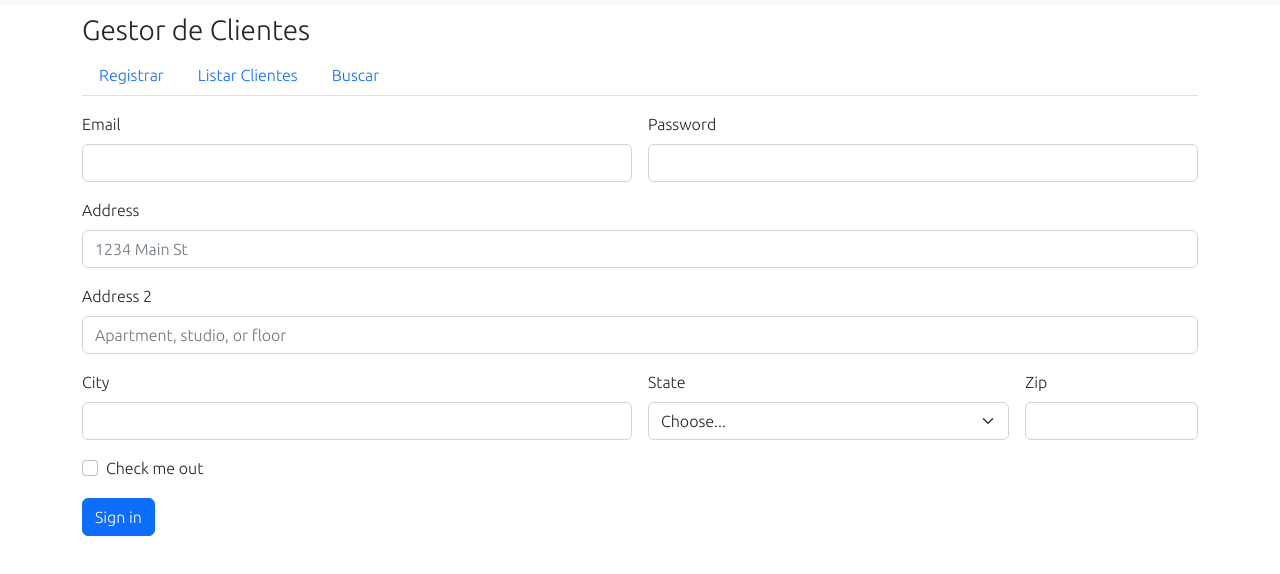
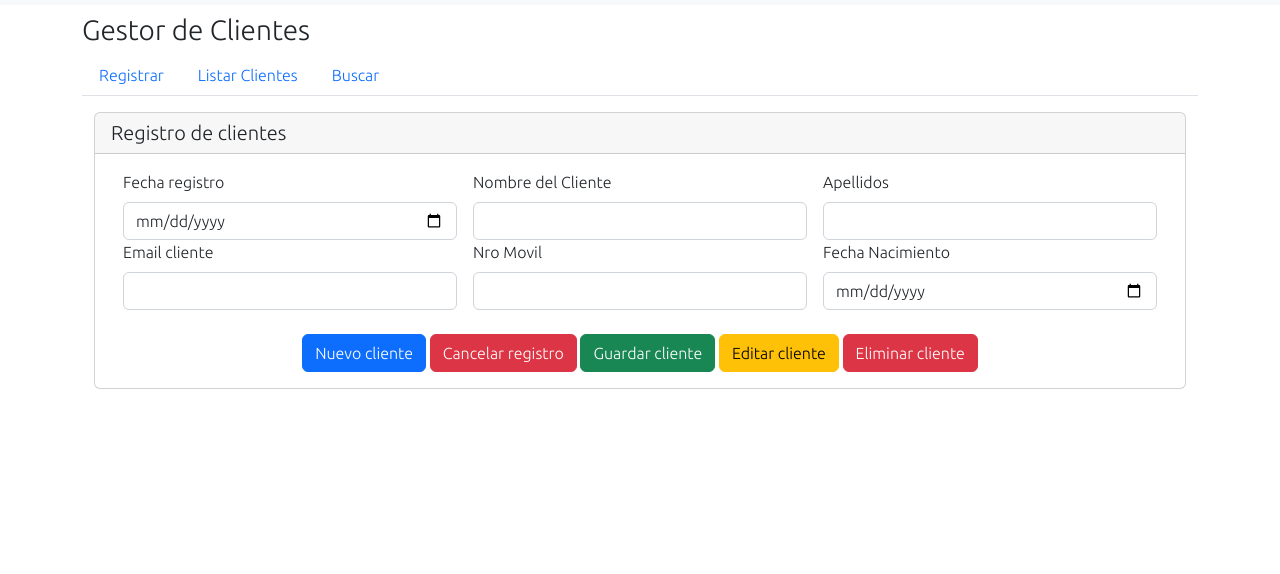
Before and after one commit to SantiagoColmenares/Prueba-Contra-Reloj-Practica, a plain HTML site: page clientes.html in a window 1280 px wide. Shown: the part 88-662 px from the top of the page. Drawn offline with Linux system fonts and the light colour scheme.

Commit message:
Funcionalidad de botones, agrego formulario

```diff
--- a/clientes.html
+++ b/clientes.html
@@ -50,64 +50,66 @@
       </ul>
     </div>
     <div class="container mt-3">
-      <div id="reg" style="display: none;">
-        <h1>Registro Clientes</h1>
-      </div>
-      <div id="listar" style="display: none;">
-        <h1>Listado Clientes</h1>
-      </div>
-      <div id="buscar" style="display: none;">
-        <h1>Buscador Clientes</h1>
-      </div>
-    </div>
-
-    <!-- Inicio formularios -->
-
-    <div class="container mt-3">
-      <form class="row g-3">
-        <div class="col-md-6">
-          <label for="inputEmail4" class="form-label">Email</label>
-          <input type="email" class="form-control" id="inputEmail4">
-        </div>
-        <div class="col-md-6">
-          <label for="inputPassword4" class="form-label">Password</label>
-          <input type="password" class="form-control" id="inputPassword4">
-        </div>
-        <div class="col-12">
-          <label for="inputAddress" class="form-label">Address</label>
-          <input type="text" class="form-control" id="inputAddress" placeholder="1234 Main St">
-        </div>
-        <div class="col-12">
-          <label for="inputAddress2" class="form-label">Address 2</label>
-          <input type="text" class="form-control" id="inputAddress2" placeholder="Apartment, studio, or floor">
-        </div>
-        <div class="col-md-6">
-          <label for="inputCity" class="form-label">City</label>
-          <input type="text" class="form-control" id="inputCity">
-        </div>
-        <div class="col-md-4">
-          <label for="inputState" class="form-label">State</label>
-          <select id="inputState" class="form-select">
-            <option selected>Choose...</option>
-            <option>...</option>
-          </select>
-        </div>
-        <div class="col-md-2">
-          <label for="inputZip" class="form-label">Zip</label>
-          <input type="text" class="form-control" id="inputZip">
-        </div>
-        <div class="col-12">
-          <div class="form-check">
-            <input class="form-check-input" type="checkbox" id="gridCheck">
-            <label class="form-check-label" for="gridCheck">
-              Check me out
-            </label>
+      <div id="reg" style="display: display;">
+        <div class="container">
+          <div id="reg" style="display: display;">
+            <div class="card">
+              <h5 class="card-header">Registro de clientes</h5>
+              <div class="card-body">
+                <div class="container">
+                  <div class="row g-3">
+                    <div class="col-12">
+                      <form id="frmData">
+                        <div class="row g-3">
+                          <div class="col-4">
+                            <label for="createdAt" class="form-label">Fecha registro</label>
+                            <input type="date" class="form-control" id="createdAt" name="createdAt">
+                          </div>
+                          <div class="col-4">
+                            <label for="nombres" class="form-label">Nombre del Cliente</label>
+                            <input type="text" class="form-control" id="nombres" name="nombres">
+                          </div>
+                          <div class="col-4">
+                            <label for="apellidos" class="form-label">Apellidos</label>
+                            <input type="text" class="form-control" id="apellidos" name="apellidos">
+                          </div>
+                        </div>
+                        <div class="row g-3">
+                          <div class="col-4">
+                            <label for="email" class="form-label">Email cliente</label>
+                            <input type="email" class="form-control" id="email" name="email">
+                          </div>
+                          <div class="col-4">
+                            <label for="nroMovil" class="form-label">Nro Movil</label>
+                            <input type="text" class="form-control" id="nroMovil" name="nroMovil">
+                          </div>
+                          <div class="col-4">
+                            <label for="fechaNacimiento" class="form-label">Fecha Nacimiento</label>
+                            <input type="date" class="form-control" id="fechaNacimiento" name="fechaNacimiento">
+                          </div>
+                        </div>
+                      </form>
+                    </div>
+                  </div>
+                </div>
+                <div class="container mt-4 text-center">
+                  <a href="#" class="btn btn-primary" id="btnNuevo">Nuevo cliente</a>
+                  <a href="#" class="btn btn-danger" id="btnCancelar">Cancelar registro</a>
+                  <a href="#" class="btn btn-success" id="btnGuardar">Guardar cliente</a>
+                  <a href="#" class="btn btn-warning" id="btnEditar">Editar cliente</a>
+                  <a href="#" class="btn btn-danger" id="btnEliminar">Eliminar cliente</a>
+                </div>
+              </div>
+            </div>
           </div>
         </div>
-        <div class="col-12">
-          <button type="submit" class="btn btn-primary">Sign in</button>
+        <div id="listar" style="display: none;">
+          <h1>Listado Clientes</h1>
         </div>
-      </form>
+        <div id="buscar" style="display: none;">
+          <h1>Buscador Clientes</h1>
+        </div>
+      </div>
     </div>
   </main>
   <footer></footer>
--- a/service/customer-service.js
+++ b/service/customer-service.js
@@ -1,4 +1,9 @@
 import CustomerModel from "../models/customer-model.js";
+const frmRegistro = document.querySelector('#frmData')
+const inputFrm = document.forms['frmData'];
+const allBtn = document.querySelectorAll('.btn')
+
+
 
 const URL_API = "https://645284a6bce0b0a0f749221d.mockapi.io"
 const refListar = document.querySelector('#listar');
@@ -53,14 +58,17 @@ function saveCustomer(){
     CustomerModel.fechaNacimiento = '1980-03-24';
     postCustomer(CustomerModel);
 }
-function VerOcultar(divsVisibles){
+/* function VerOcultar(divsVisibles){
     console.log(divsVisibles);
-}
+} */
 document.querySelectorAll('.tabOpcion').forEach((val,id) =>{
     val.addEventListener("click", (e) =>{
         let datos = JSON.parse(e.target.dataset.verocultar);
-        console.log(datos);
         let cardVer = document.querySelector(datos[0]);
+        if(cardVer.classList == 'btn-primary'){
+
+
+        }
         cardVer.style.display = 'block';
         datos[1].forEach(card => {
             let cardActual = document.querySelector(card);
@@ -74,3 +82,48 @@ document.querySelectorAll('.tabOpcion').forEach((val,id) =>{
 function viewDataHtml(dataCustomer){
     console.log(dataCustomer);
 }
+
+document.querySelector('#btnNuevo').addEventListener("click", (e) =>{
+    inputFrm.querySelectorAll('.form-control').forEach((e) =>{
+        e.value = '';
+        if (e.name == 'createdAt'){
+            e.valueAsDate = new Date();
+            e.disabled = true;
+        }
+    })
+    document.querySelectorAll('.btn').forEach((element) =>{
+        element.disabled = true;
+        if((element.id !='btnGuardar') && (element.id != 'btnCancelar')){
+            element.classList.add('disabled');
+
+        }
+    })
+
+    document.querySelectorAll('.btn').forEach((element) =>{
+        element.disabled = true;
+        if((element.id !='btnGuardar')){
+            element.classList.add('disabled');
+
+        }
+    })
+})
+
+document.querySelector('#btnGuardar').addEventListener("click", (e) =>{
+    const datos = Object.fromEntries(new FormData(frmRegistro).entries());
+    postCustomer(datos);
+})
+
+/* function ActivarBtn(){
+    allBtn.addEventListener("click", (e) => {
+        switch (
+
+        ) {
+            case value:
+
+                break;
+
+            default:
+                break;
+        }
+    })
+} */
```
